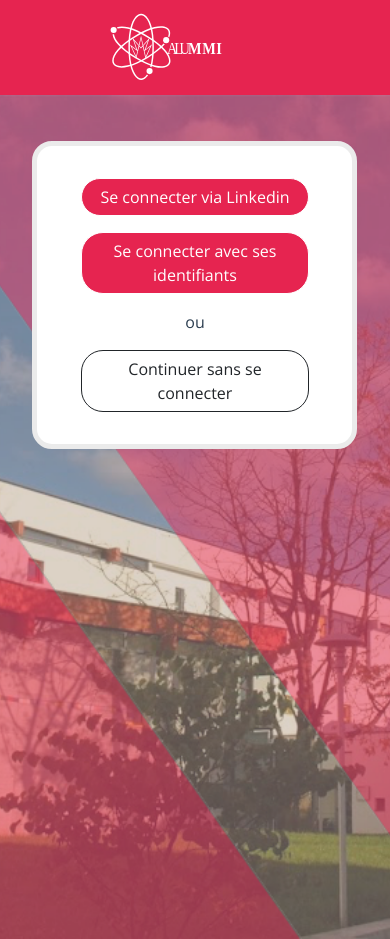
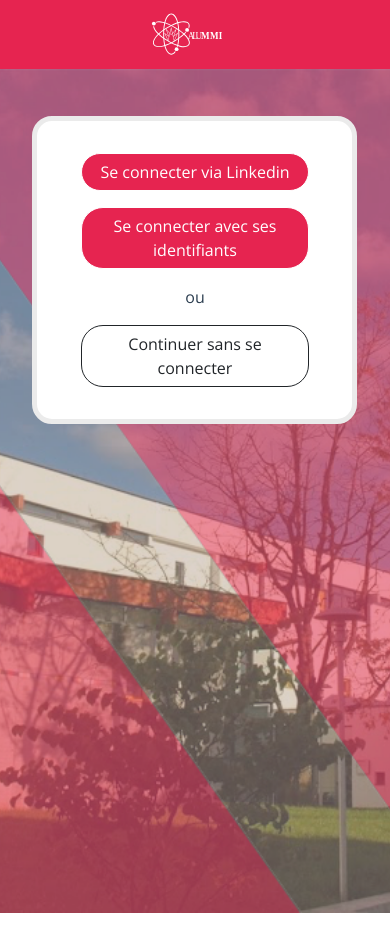
Before and after one commit to tristans1/new-projet-s3, a Vue app: page / in a window 390 px wide. After the commit the page ends 913 px from the top, so only its background shows below. Built offline with nearby package versions, Linux system fonts and the light colour scheme.

Commit message:
update : responsive navbar (NavHome)

```diff
--- a/src/components/layout/TheNavHome.vue
+++ b/src/components/layout/TheNavHome.vue
@@ -18,11 +18,24 @@ export default {
 
 <style scoped>
 #logo{
-  width: 40%;
-  max-width: 40%;
+  width: 80%;
+  max-width: 80%;
 }
 div{
   position: sticky;
   top: 0;
 }
+
+.navbar-brand {
+  width: 120px;
+}
+/*SM navbar responsive*/
+@media (max-width: 576px) {
+  .navbar-brand{
+    width: 100%;
+  }
+  #logo{
+    width: 22%;
+  }
+}
 </style>
```
